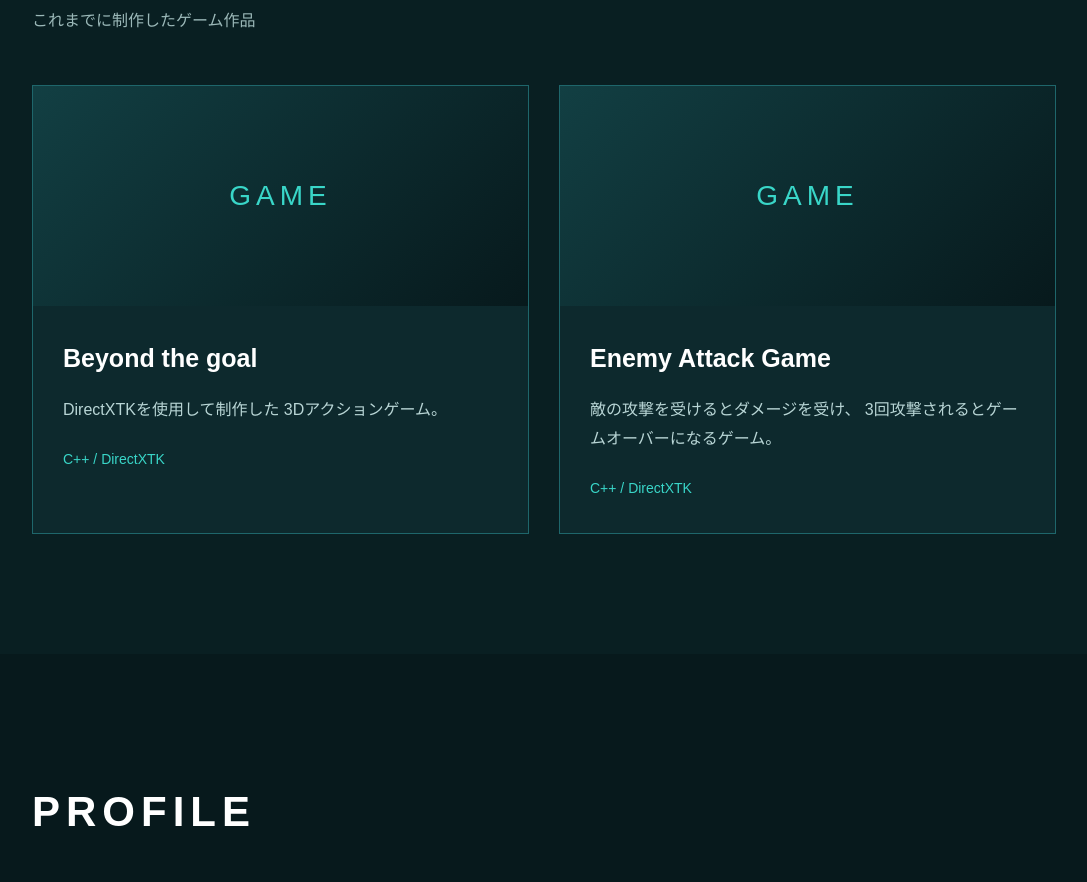
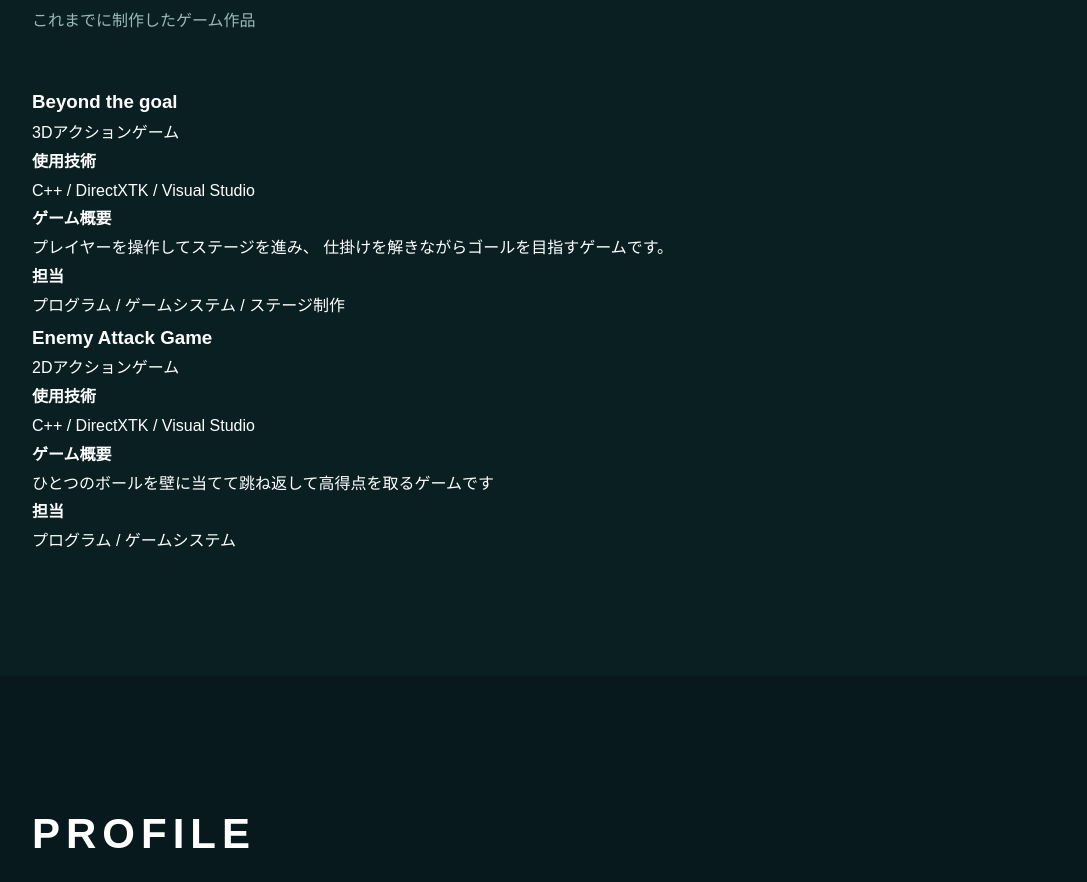
Before and after one commit to it252129-Ken/portfolio, a plain HTML site: page index.html in a window 1280 px wide. Shown: the part 999-1881 px from the top of the page, without its empty margins (96-1183 px from the left). Drawn offline with Linux system fonts and the light colour scheme.

Commit message:
Update index.html

```diff
--- a/index.html
+++ b/index.html
@@ -59,56 +59,74 @@
         これまでに制作したゲーム作品
     </p>
 
-            <div class="work-container">
 
-                <div class="work-card">
+    <!-- Beyond the goal -->
+    <div class="work-detail">
 
-                    <div class="work-image">
-                        GAME
-                    </div>
+        <h3>Beyond the goal</h3>
 
-                    <div class="work-content">
+        <p class="game-type">
+            3Dアクションゲーム
+        </p>
 
-                        <h3>
-                            Beyond the goal
-                        </h3>
+        <div class="work-info">
+
+            <h4>使用技術</h4>
 
             <p>
-                            DirectXTKを使用して制作した
-                            3Dアクションゲーム。
+                C++ / DirectXTK / Visual Studio
             </p>
 
-                        <span>
-                            C++ / DirectXTK
-                        </span>
+
+            <h4>ゲーム概要</h4>
+
+            <p>
+                プレイヤーを操作してステージを進み、
+                仕掛けを解きながらゴールを目指すゲームです。
+            </p>
+
+
+            <h4>担当</h4>
+
+            <p>
+                プログラム / ゲームシステム / ステージ制作
+            </p>
 
         </div>
 
     </div>
 
 
-                <div class="work-card">
+    <!-- Enemy Attack Game -->
+    <div class="work-detail">
 
-                    <div class="work-image">
-                        GAME
-                    </div>
+        <h3>Enemy Attack Game</h3>
 
-                    <div class="work-content">
+        <p class="ポンゲーム">
+            2Dアクションゲーム
+        </p>
 
-                        <h3>
-                            Enemy Attack Game
-                        </h3>
+        <div class="work-info">
+
+            <h4>使用技術</h4>
 
             <p>
-                            敵の攻撃を受けるとダメージを受け、
-                            3回攻撃されるとゲームオーバーになるゲーム。
+                C++ / DirectXTK / Visual Studio
             </p>
 
-                        <span>
-                            C++ / DirectXTK
-                        </span>
 
-                    </div>
+            <h4>ゲーム概要</h4>
+
+            <p>
+                ひとつのボールを壁に当てて跳ね返して高得点を取るゲームです
+            </p>
+
+
+            <h4>担当</h4>
+
+            <p>
+                プログラム / ゲームシステム
+            </p>
 
         </div>
 
```
Lines whose indentation alone changed are shown as unchanged.
